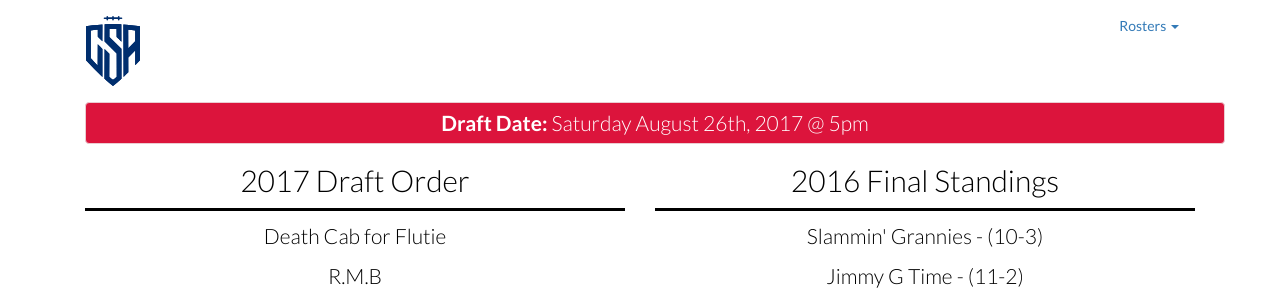
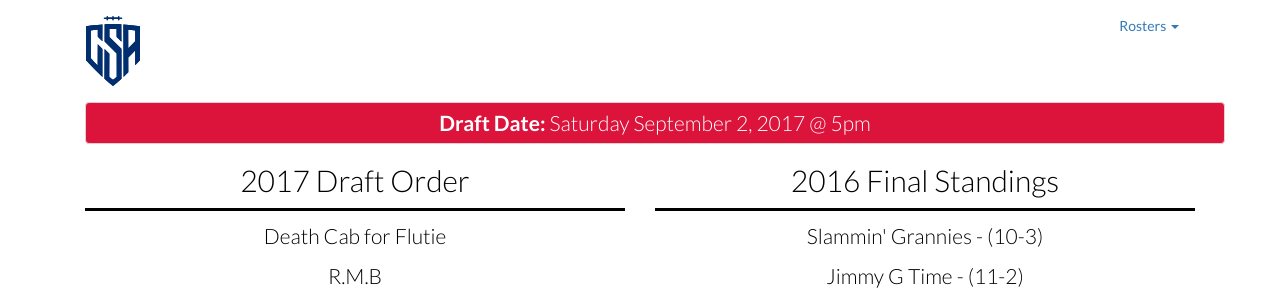
Before and after one commit to hichrislewis/csa-league.github.io, a Jekyll site: the page index.html, which Jekyll copies as it is, in a window 1280 px wide. Shown: the top 305 px of the page. Built offline with Jekyll 4.4.1, drawn with Linux system fonts in a browser that asks for light colours.

Commit message:
Update index.html

```diff
--- a/index.html
+++ b/index.html
@@ -64,7 +64,7 @@
 <!--Alert-->
 <div class="container">
   <div class="alert alert-danger">
-    <strong>Draft Date:</strong> Saturday August 26th, 2017 @ 5pm
+    <strong>Draft Date:</strong> Saturday September 2, 2017 @ 5pm
   </div>
 </div>
 
```
